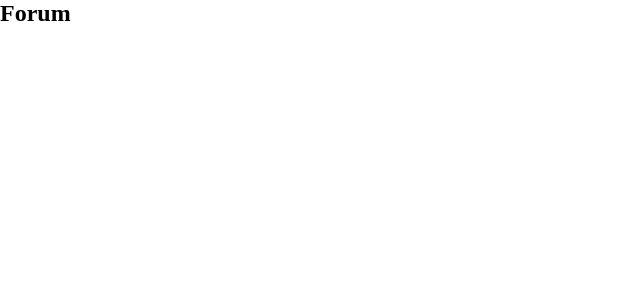
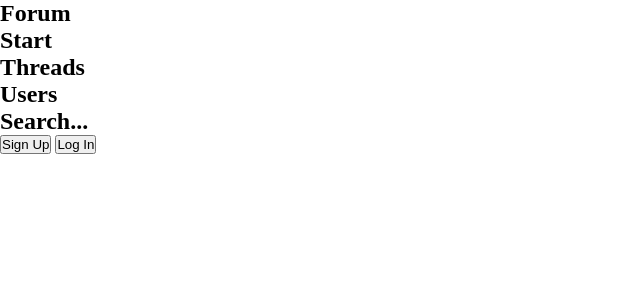
Before and after one commit to Airbag65/ForumProject, a PHP site: page /html/index.html in a window 1280 px wide. Before the commit the part shown is almost empty. Shown: the top 300 px of the page, without its empty margins (0-640 px from the left). Run offline with PHP 8.4, Linux system fonts and the light colour scheme.

Commit message:
markup for navigation completed

```diff
--- a/src/frontend/css/style.css
+++ b/src/frontend/css/style.css
@@ -3,3 +3,7 @@
     padding: 0;
     margin: 0;
 }
+
+.nav-links-list{
+    list-style: none;
+}
--- a/src/frontend/html/index.html
+++ b/src/frontend/html/index.html
@@ -20,9 +20,39 @@
                                 </h1>
                             </div>
                         </li>
+                        <li class="list-link">
+                            <h1>
+                                Start
+                            </h1>
+                        </li>
+                        <li class="list-link">
+                            <h1>
+                                Threads
+                            </h1>
+                        </li>
+                        <li class="list-link">
+                            <h1>
+                                Users
+                            </h1>
+                        </li>
+                        <li class="search">
+                            <div class="search-box-container">
+                                <h2>
+                                    Search...
+                                </h2>
+                                <div class="mag-glass"></div>
+                            </div>
+                        </li>
                     </ul>
                 </div>
-                <div class="grid-item-right"></div>
+                <div class="grid-item-right">
+                    <button class="sign-up-btn">
+                        Sign Up
+                    </button>
+                    <button class="login-btn">
+                        Log In
+                    </button>
+                </div>
             </div>
         </nav>
     </header>
```
Also changed, not shown: README.md.
